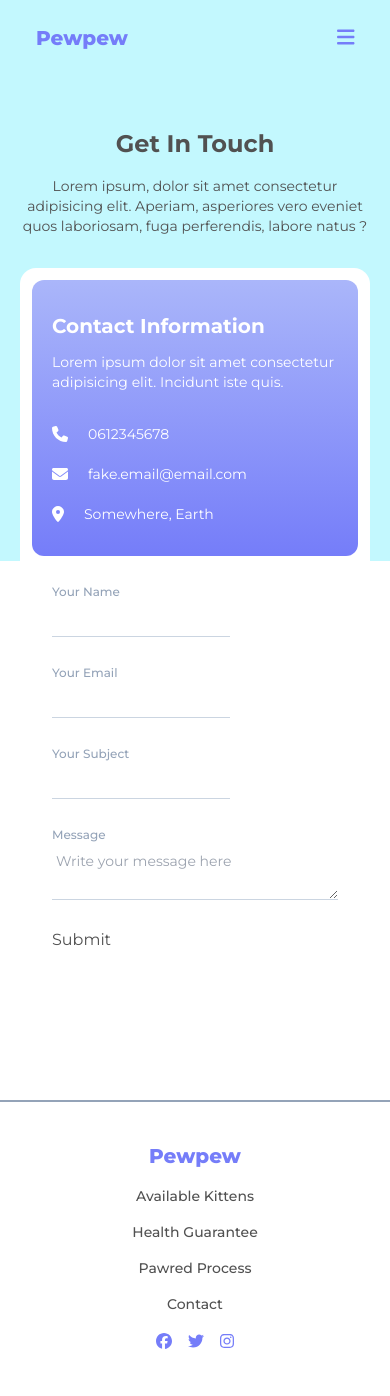
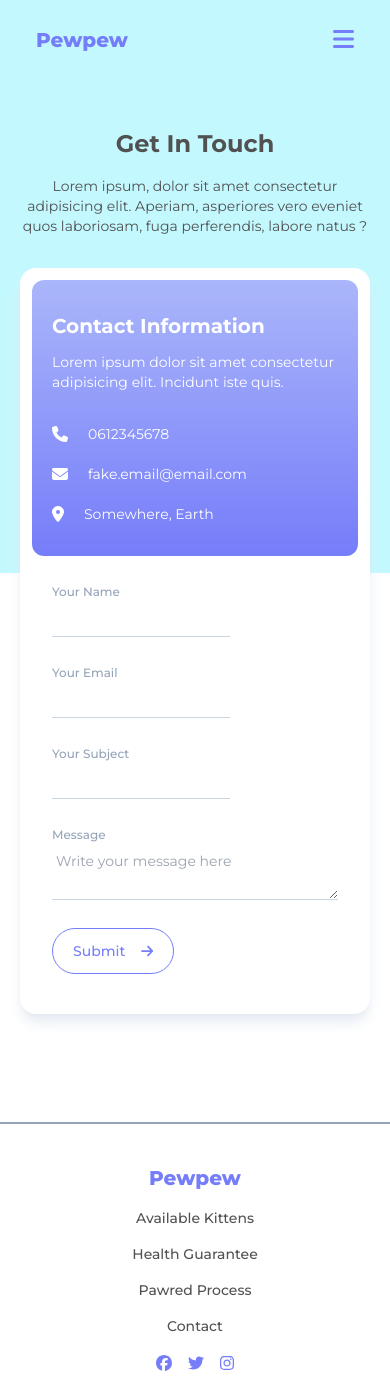
Before and after one commit to Goutte-de-mer/eemi-tailwind, a Next.js app: page /contact in a window 390 px wide. Before the commit the page ends 1374 px from the top, so only its background shows below. Built offline with nearby package versions, Linux system fonts and the light colour scheme.

Commit message:
hamburger menu

```diff
--- a/package.json
+++ b/package.json
@@ -14,6 +14,7 @@
     "@fortawesome/free-regular-svg-icons": "^6.6.0",
     "@fortawesome/free-solid-svg-icons": "^6.6.0",
     "@fortawesome/react-fontawesome": "^0.2.2",
+    "framer-motion": "^11.11.17",
     "next": "15.0.3",
     "react": "19.0.0-rc-66855b96-20241106",
     "react-dom": "19.0.0-rc-66855b96-20241106",
--- /dev/null
+++ b/src/app/test/page.js
@@ -0,0 +1,10 @@
+import HamburgerMenu from "@/components/HamburgerMenu";
+const Test = () => {
+  return (
+    <main className="mt-10">
+      <HamburgerMenu />
+    </main>
+  );
+};
+
+export default Test;
--- /dev/null
+++ b/src/components/HamburgerMenu.js
@@ -0,0 +1,50 @@
+"use client";
+import React, { useState } from "react";
+import { FontAwesomeIcon } from "@fortawesome/react-fontawesome";
+import { faBars, faTimes } from "@fortawesome/free-solid-svg-icons";
+import { motion } from "framer-motion";
+
+const HamburgerMenu = ({ items }) => {
+  const [isOpen, setIsOpen] = useState(false);
+
+  const toggleMenu = () => {
+    setIsOpen(!isOpen);
+  };
+
+  // Animation Variants for the Sidebar
+  const menuVariants = {
+    open: { opacity: 1, x: 0 },
+    closed: { opacity: 0, x: "100%" },
+  };
+
+  return (
+    <div className="relative ml-auto w-fit md:hidden">
+      {/* Hamburger Button */}
+      <button
+        onClick={toggleMenu}
+        className={`z-20 text-2xl text-purple focus:outline-none ${isOpen ? "hidden" : "visible"}`}
+      >
+        <FontAwesomeIcon icon={faBars} />
+      </button>
+
+      {/* Sidebar Menu */}
+      <motion.div
+        className="fixed right-0 top-0 h-full w-64 bg-white p-4 shadow-lg"
+        initial="closed"
+        animate={isOpen ? "open" : "closed"}
+        variants={menuVariants}
+        transition={{ duration: 0.5 }}
+      >
+        <button
+          onClick={toggleMenu}
+          className={`z-20 text-2xl text-purple focus:outline-none ${isOpen ? "visible" : "hidden"} mb-5`}
+        >
+          <FontAwesomeIcon icon={faTimes} />
+        </button>
+        <ul className="space-y-6 text-center">{items}</ul>
+      </motion.div>
+    </div>
+  );
+};
+
+export default HamburgerMenu;
--- a/src/components/Header.js
+++ b/src/components/Header.js
@@ -6,6 +6,7 @@ import { faBars, faBullseye } from "@fortawesome/free-solid-svg-icons";
 import { useEffect, useState } from "react";
 import Logo from "./Logo";
 import { menu } from "@/data";
+import HamburgerMenu from "./HamburgerMenu";
 
 const Header = () => {
   const [isScrolled, setIsScrolled] = useState(false);
@@ -47,9 +48,7 @@ const Header = () => {
             className="text-purple"
           />
         </div>
-        <div className="ml-auto w-fit cursor-pointer md:hidden">
-          <FontAwesomeIcon icon={faBars} size="lg" className="text-purple" />
-        </div>
+        <HamburgerMenu items={menuItems} />
       </div>
     </header>
   );
--- a/src/components/contact/ContactForm.js
+++ b/src/components/contact/ContactForm.js
@@ -1,8 +1,8 @@
 import ContactInfos from "./ContactInfos";
-import ButtonGradient from "../buttons/ButtonGradient";
+import ButtonBorder from "../buttons/ButtonBorder";
 const ContactForm = () => {
   return (
-    <form className="flex flex-col justify-between rounded-2xl bg-white p-3 sm:flex-row">
+    <form className="flex flex-col justify-between rounded-2xl bg-white p-3 shadow-lg shadow-slate-200 sm:flex-row">
       <ContactInfos />
       {/* Form inputs */}
       <div className="flex flex-wrap justify-between gap-x-3 gap-y-7 px-5 py-7 sm:gap-y-10 sm:px-9 md:max-w-[600px]">
@@ -43,9 +43,7 @@ const ContactForm = () => {
             Message
           </label>
         </div>
-
-        <button type="submit">Submit</button>
-        {/* <ButtonGradient type={"submit"} text={"Submit"} /> */}
+        <ButtonBorder text={"Submit"} />
       </div>
     </form>
   );
```
Also changed, not shown: 1 other file (tests, documents, lock files or other folders).
